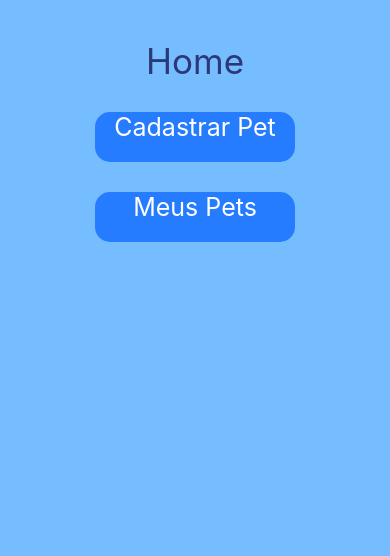
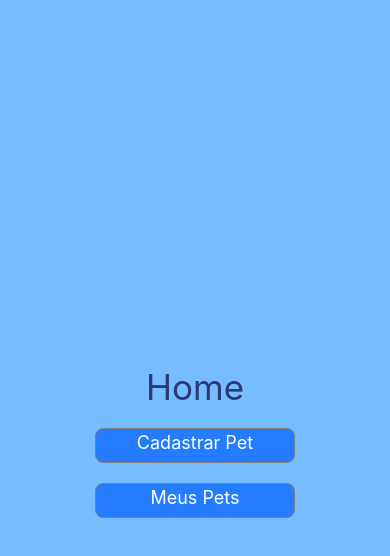
Before and after one commit to Os-Escolhidos/BluePet, a React Native app: screen /Home in a window 390 px wide. Shown: the top 556 px of the page. Built offline with nearby package versions, Linux system fonts and the light colour scheme.

Commit message:
Arrumando rotas e padronizando os estilos

```diff
--- a/src/routes/index.tsx
+++ b/src/routes/index.tsx
@@ -10,7 +10,7 @@ const { Navigator, Screen } = createNativeStackNavigator();
 const AppRoutes: React.FC = () => {
     return (
       <Navigator
-        initialRouteName="CadastroUser"
+        initialRouteName="Inicio"
         screenOptions={{
           headerShown: false,
         }}
--- a/src/screens/CadastroUser/index.tsx
+++ b/src/screens/CadastroUser/index.tsx
@@ -7,11 +7,15 @@ export const CadastroUser = () => {
     return (
         <View style={CadastroUserstyle.View}>
             <Text style={CadastroUserstyle.Text}>Cadastrar-se</Text>
-            <TextInput style={CadastroUserstyle.TextInput} placeholder="Nome:"></TextInput>
-            <TextInput style={CadastroUserstyle.TextInput} placeholder="E-mail:"></TextInput>
-            <TextInput style={CadastroUserstyle.TextInput} placeholder="CPF:"></TextInput>
-            <TextInput style={CadastroUserstyle.TextInput} placeholder="Telefone:"></TextInput>
-            <TouchableOpacity style={CadastroUserstyle.Button} onPress={() => navigation.navigate("Home")}><Text style={CadastroUserstyle.Textbutton}>Cadastrar</Text></TouchableOpacity>
+            <Text style={CadastroUserstyle.Label}>Nome</Text>
+            <TextInput style={CadastroUserstyle.TextInput}></TextInput>
+            <Text style={CadastroUserstyle.Label}>Email</Text>
+            <TextInput style={CadastroUserstyle.TextInput}></TextInput>
+            <Text style={CadastroUserstyle.Label}>Senha</Text>
+            <TextInput style={CadastroUserstyle.TextInput}></TextInput>
+            <Text style={CadastroUserstyle.Label}>Confirmar Senha</Text>
+            <TextInput style={CadastroUserstyle.TextInput}></TextInput>
+            <TouchableOpacity onPress={() => navigation.navigate("Home")}><Text style={CadastroUserstyle.Textbutton}>Cadastrar</Text></TouchableOpacity>
         </View>
     )
 }
--- a/src/screens/CadastroUser/styles.ts
+++ b/src/screens/CadastroUser/styles.ts
@@ -5,33 +5,40 @@ export const CadastroUserstyle = StyleSheet.create({
         display: "flex",
         backgroundColor: "#76BDFF",
         height: "100%",
+        width:"100%",
+        alignSelf: "center",
+        alignItems:"center",
+        justifyContent:"center",
     },
     Text: {
         alignSelf: "center",
         fontSize: 50,
         color: "#2C3877",
     },
+    Label: {
+        fontSize: 18,
+        color: "#2C3877",
+        marginTop: 15,
+    },
     TextInput: {
-        alignSelf: "center",
-        width: 400,
-        height: 40,
-        backgroundColor: "#ffffff",
-        color: "#2C3877",
-        padding: 10,
-        borderRadius: 15,
-        marginTop: 30,
-    },
-    Button: {
-        alignSelf: "center",
-        alignItems: "center",
-        width: 200,
-        height: 50,
-        borderRadius: 15,
-        marginTop: 30,
-        backgroundColor: "#257CFF",
+        width: "288px",
+        height: "35px",
+        backgroundColor: "#FFFFFF",
+        borderRadius: 8,
+        borderColor: 'gray',
+        borderWidth: 1,
     },
     Textbutton: {
-        color: "#ffffff",
-        fontSize: 25,
+        backgroundColor:"#257CFF",
+        color:"#fff",
+        width: "200px",
+        height: "35px",
+        borderRadius: 8,
+        borderColor: 'gray',
+        borderWidth: 1,
+        fontSize: 18,
+        textAlign: 'center',
+        padding: '3px',
+        marginTop: '15px'
     }
 })
--- a/src/screens/Home/index.tsx
+++ b/src/screens/Home/index.tsx
@@ -7,8 +7,8 @@ export const Home = () => {
     return (
         <View style={Homestyle.View}>
             <Text style={Homestyle.Text}>Home</Text>
-            <TouchableOpacity style={Homestyle.Button}><Text style={Homestyle.Textbutton}>Cadastrar Pet</Text></TouchableOpacity>
-            <TouchableOpacity style={Homestyle.Button}><Text style={Homestyle.Textbutton}>Meus Pets</Text></TouchableOpacity>
+            <TouchableOpacity><Text style={Homestyle.Textbutton}>Cadastrar Pet</Text></TouchableOpacity>
+            <TouchableOpacity><Text style={Homestyle.Textbutton}>Meus Pets</Text></TouchableOpacity>
         </View>
     )
 }
--- a/src/screens/Home/styles.ts
+++ b/src/screens/Home/styles.ts
@@ -5,6 +5,10 @@ export const Homestyle = StyleSheet.create({
         display: "flex",
         backgroundColor: "#76BDFF",
         height: "100%",
+        width:"100%",
+        alignSelf: "center",
+        alignItems:"center",
+        justifyContent:"center",
     },
     Text: {
         alignSelf: "center",
@@ -12,17 +16,17 @@ export const Homestyle = StyleSheet.create({
         color: "#2C3877",
         marginTop: 40,
     },
-    Button: {
-        alignSelf: "center",
-        alignItems: "center",
-        width: 200,
-        height: 50,
-        borderRadius: 15,
-        marginTop: 30,
-        backgroundColor: "#257CFF",
-    },
     Textbutton: {
-        color: "#ffffff",
-        fontSize: 25,
+        backgroundColor:"#257CFF",
+        color:"#fff",
+        width: "200px",
+        height: "35px",
+        borderRadius: 8,
+        borderColor: 'gray',
+        borderWidth: 1,
+        fontSize: 18,
+        textAlign: 'center',
+        padding: '3px',
+        marginTop: '20px'
     }
 })
--- a/src/screens/Inicio/index.tsx
+++ b/src/screens/Inicio/index.tsx
@@ -17,7 +17,7 @@ export const Inicio = () => {
             <TouchableOpacity onPress={() => navigation.navigate("Login")}>
                 <Text style={Iniciostyle.ButtonText} >Login</Text>
             </TouchableOpacity>
-            <TouchableOpacity onPress={() => navigation.navigate("")}>
+            <TouchableOpacity onPress={() => navigation.navigate("CadastroUser")}>
                 <Text style={Iniciostyle.ButtonText} >Criar Conta</Text>
             </TouchableOpacity>
         </View>
--- a/src/screens/Login/index.tsx
+++ b/src/screens/Login/index.tsx
@@ -3,10 +3,6 @@ import {
     View,
     Text,
     TextInput,
-    Button,
-    StyleSheet,
-    SafeAreaView,
-    Alert,
     TouchableOpacity,
     Image,
 } from 'react-native'
@@ -24,7 +20,7 @@ export const Login = () => {
             <Text style={Loginstyle.Label}>Senha</Text>
             <TextInput style={Loginstyle.Input}></TextInput>
             <Text style={Loginstyle.Textinho}>Esqueceu a senha ? =)</Text>
-            <TouchableOpacity onPress={() => navigation.navigate("Inicio")}>
+            <TouchableOpacity onPress={() => navigation.navigate("Home")}>
                 <Text style={Loginstyle.ButtonText} >Login</Text>
             </TouchableOpacity>
             <View style={Loginstyle.separator}/>
```
